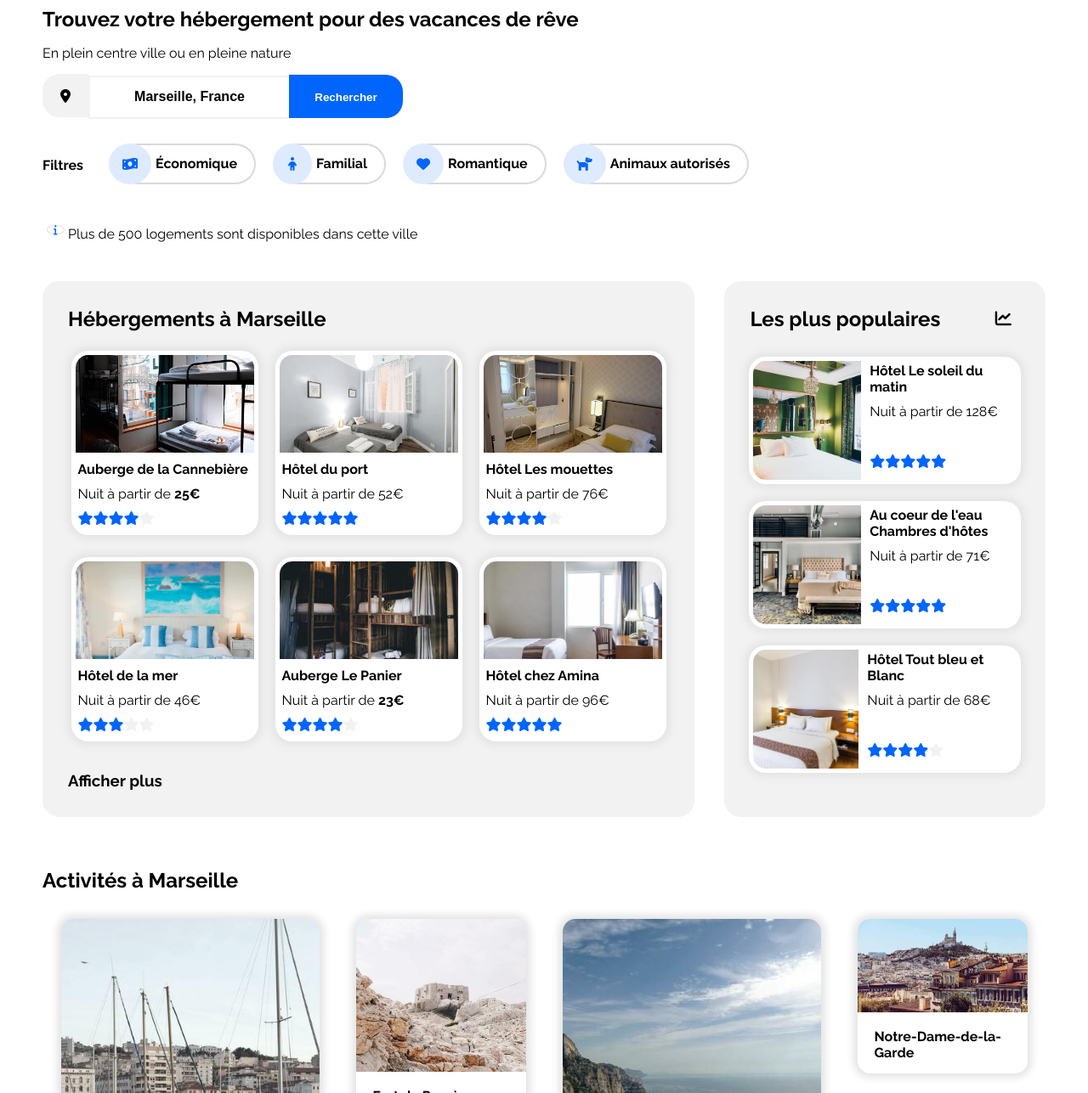
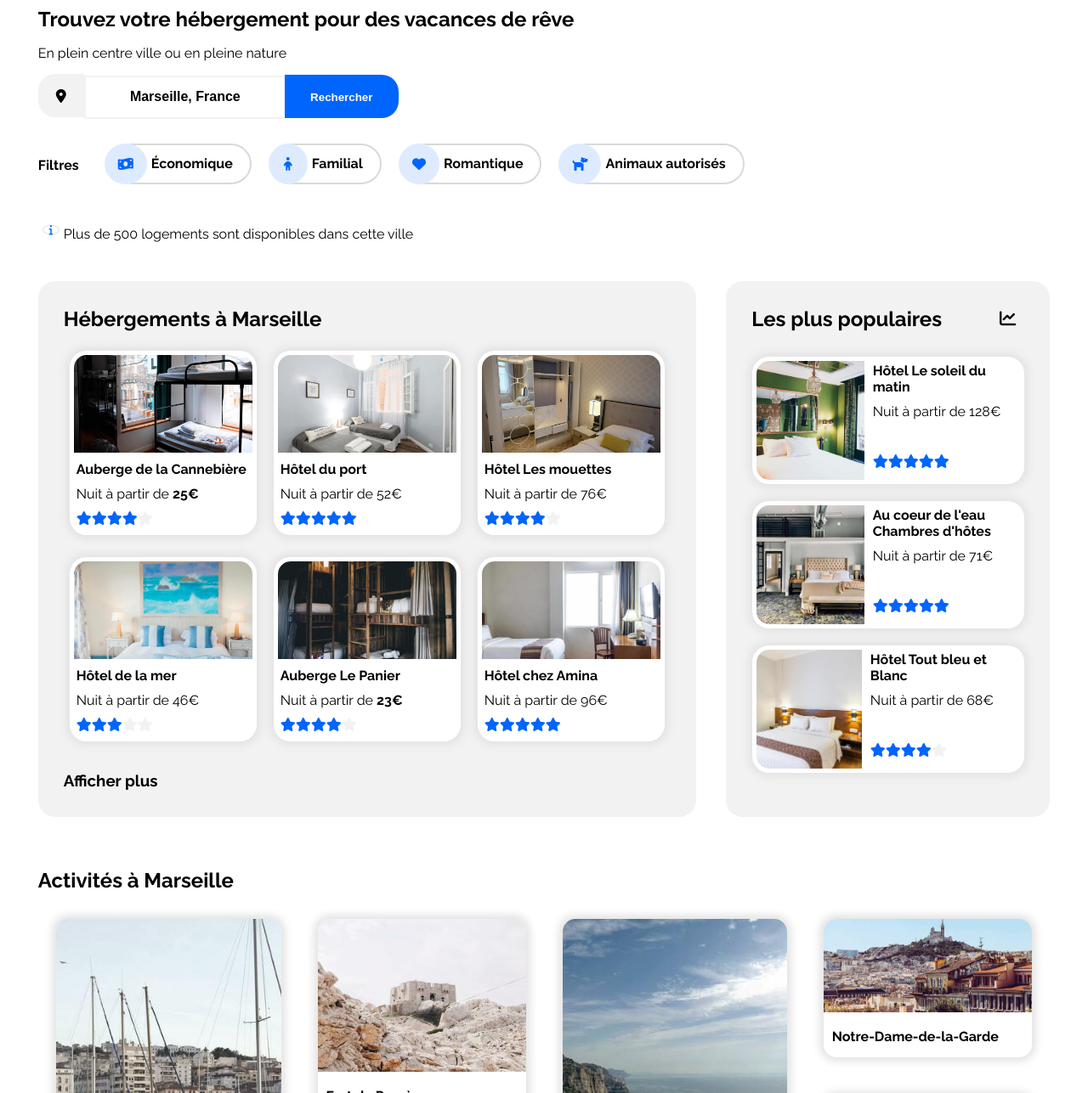
Before and after one commit to MasThomas/MASTHOMAS_2_20042021, a plain HTML site: page index.html in a window 1280 px wide. Shown: the part 101-1388 px from the top of the page at 85% size. Drawn offline with Linux system fonts and the light colour scheme.

Commit message:
Finitions 1200 > 1439 px

```diff
--- a/styles.css
+++ b/styles.css
@@ -87,7 +87,6 @@ header
 
 #ancres
 {
-    width: 30%;
     padding: 30px 0 0 0;
     display: flex;
     justify-content: space-between;
@@ -441,7 +440,7 @@ aside
 
 #Activites p
 {
-    padding: 15px 0px 15px 20px;
+    padding: 15px 0px 15px 10px;
     margin: 0px;
     font-weight: bolder;
 }
@@ -531,9 +530,10 @@ footer li
 
     html
     {
-        margin-left: 50px;
-        margin-right: 50px;
+        margin-left: 3.5%;
+        margin-right: 3.5%;
     }
+
     .heb_card
     {
     width: 210px;
@@ -559,7 +559,7 @@ footer li
     {
         width: 100%;
         max-width: 400px;
-        min-width: 200px;
+        min-width: 245px;
     }
 }
 
```
